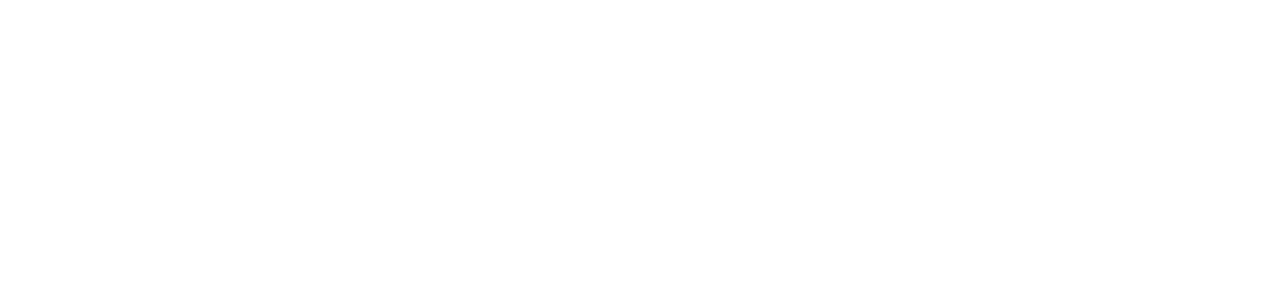
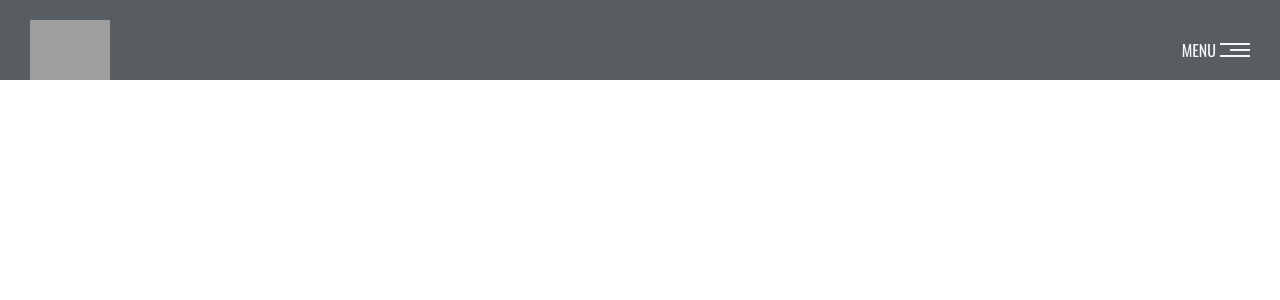
Before and after one commit to AlirezaSedighi98/project-earth, a Next.js app: page / in a window 1280 px wide. Shown: the top 300 px of the page. Built offline with nearby package versions, Linux system fonts and the light colour scheme; grey boxes are pictures that could not be loaded.

Commit message:
added header

```diff
--- a/src/app/layout.tsx
+++ b/src/app/layout.tsx
@@ -1,6 +1,7 @@
 import type { Metadata } from "next";
 import "@/ui/styles/globals.css";
 import { oswaldFont } from "@/ui/fonts";
+import Header from "@/ui/components/Header";
 
 export const metadata: Metadata = {
   title: "Project Earth",
@@ -14,7 +15,10 @@ export default function RootLayout({
 }>) {
   return (
     <html lang="en">
-      <body className={oswaldFont.className}>{children}</body>
+      <body className={oswaldFont.className}>
+        <Header />
+        {children}
+      </body>
     </html>
   );
 }
--- /dev/null
+++ b/src/ui/components/Header/Logo.tsx
@@ -0,0 +1,18 @@
+import Image from "next/image";
+import Link from "next/link";
+
+const Logo = () => {
+  return (
+    <Link href={"/"} className="h-full">
+      <Image
+        src="/images/icon.png"
+        width={736}
+        height={736}
+        alt="logo"
+        className="h-full w-auto"
+      />
+    </Link>
+  );
+};
+
+export default Logo;
--- /dev/null
+++ b/src/ui/components/Header/Menu/MenuIcon.tsx
@@ -0,0 +1,11 @@
+const MenuIcon = () => {
+  return (
+    <div className="inline-block w-30">
+      <div className="w-full h-2 bg-white mb-4"></div>
+      <div className="w-2/3 h-2 bg-white mb-4 ml-auto"></div>
+      <div className="w-full h-2 bg-white"></div>
+    </div>
+  );
+};
+
+export default MenuIcon;
--- /dev/null
+++ b/src/ui/components/Header/Menu/index.tsx
@@ -0,0 +1,12 @@
+import MenuIcon from "./MenuIcon";
+
+const Menu = () => {
+  return (
+    <button>
+      <h5>MENU</h5>
+      <MenuIcon />
+    </button>
+  );
+};
+
+export default Menu;
--- /dev/null
+++ b/src/ui/components/Header/index.tsx
@@ -0,0 +1,13 @@
+import Logo from "./Logo";
+import Menu from "./Menu";
+
+const Header = () => {
+  return (
+    <header>
+      <Logo />
+      <Menu />
+    </header>
+  );
+};
+
+export default Header;
--- a/src/ui/styles/globals.css
+++ b/src/ui/styles/globals.css
@@ -1,4 +1,5 @@
 @import "tailwindcss";
+@import "./header.css";
 
 @font-face {
   font-family: story;
@@ -10,6 +11,7 @@ html {
 }
 
 @theme {
+  --*: initial;
   --font-story: story;
 
   --color-primary: #575d60;
@@ -29,6 +31,7 @@ html {
   --breakpoint-xl: 1280;
   --breakpoint-2xl: 1536px;
 
+  --spacing-0: 0px;
   --spacing-2: 2px;
   --spacing-4: 4px;
   --spacing-6: 6px;
@@ -46,6 +49,8 @@ html {
   --spacing-30: 30px;
   --spacing-32: 32px;
   --spacing-34: 34px;
+  --spacing-50: 50px;
+  --spacing-80: 80px;
 }
 
 body {
--- /dev/null
+++ b/src/ui/styles/header.css
@@ -0,0 +1,9 @@
+header {
+  @apply w-full h-80 px-30 pt-20 flex items-center justify-between absolute top-0 left-0 bg-primary;
+  button {
+    @apply text-white cursor-pointer;
+    h5 {
+      @apply inline-block mr-4;
+    }
+  }
+}
```
Also changed, not shown: src/app/icon.png.
